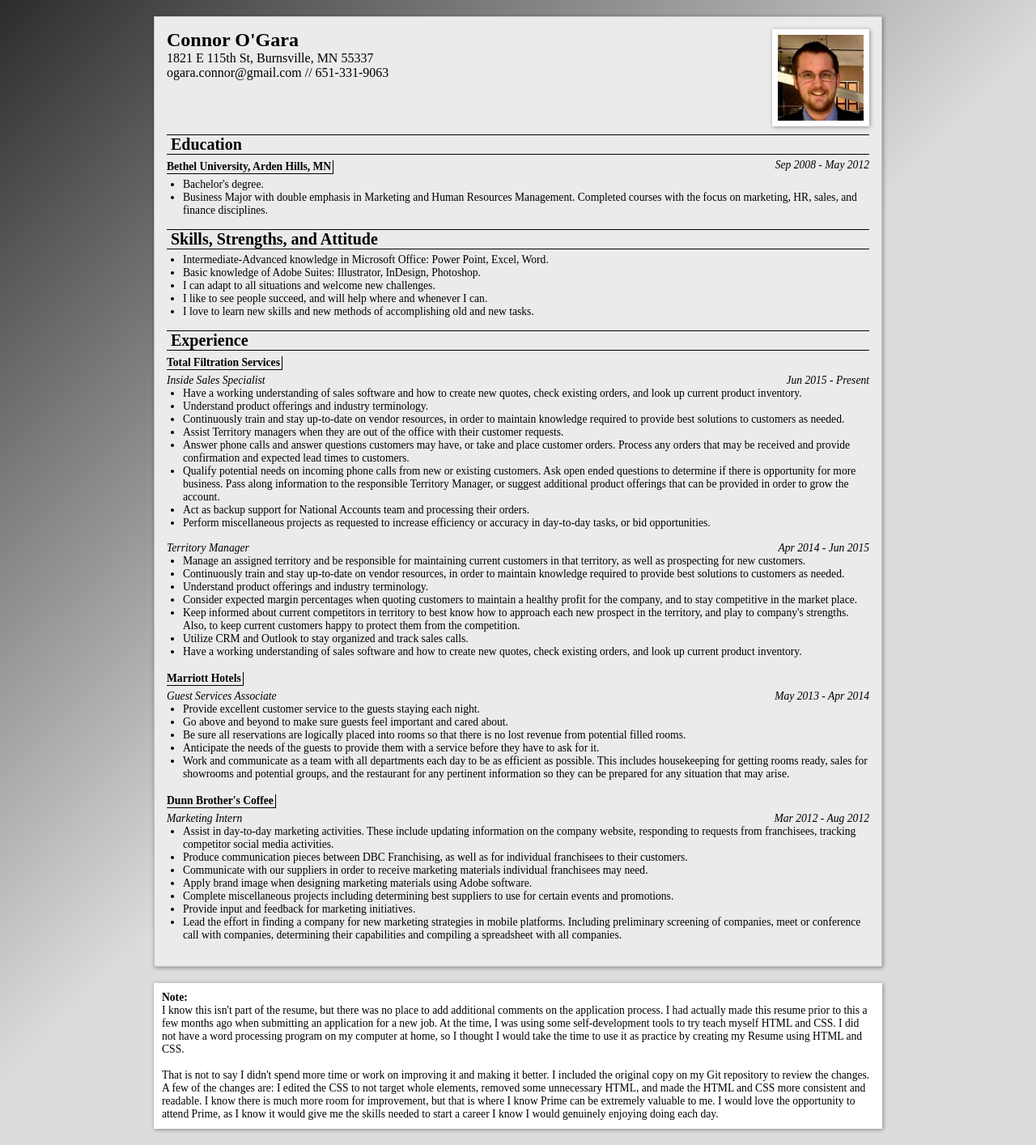
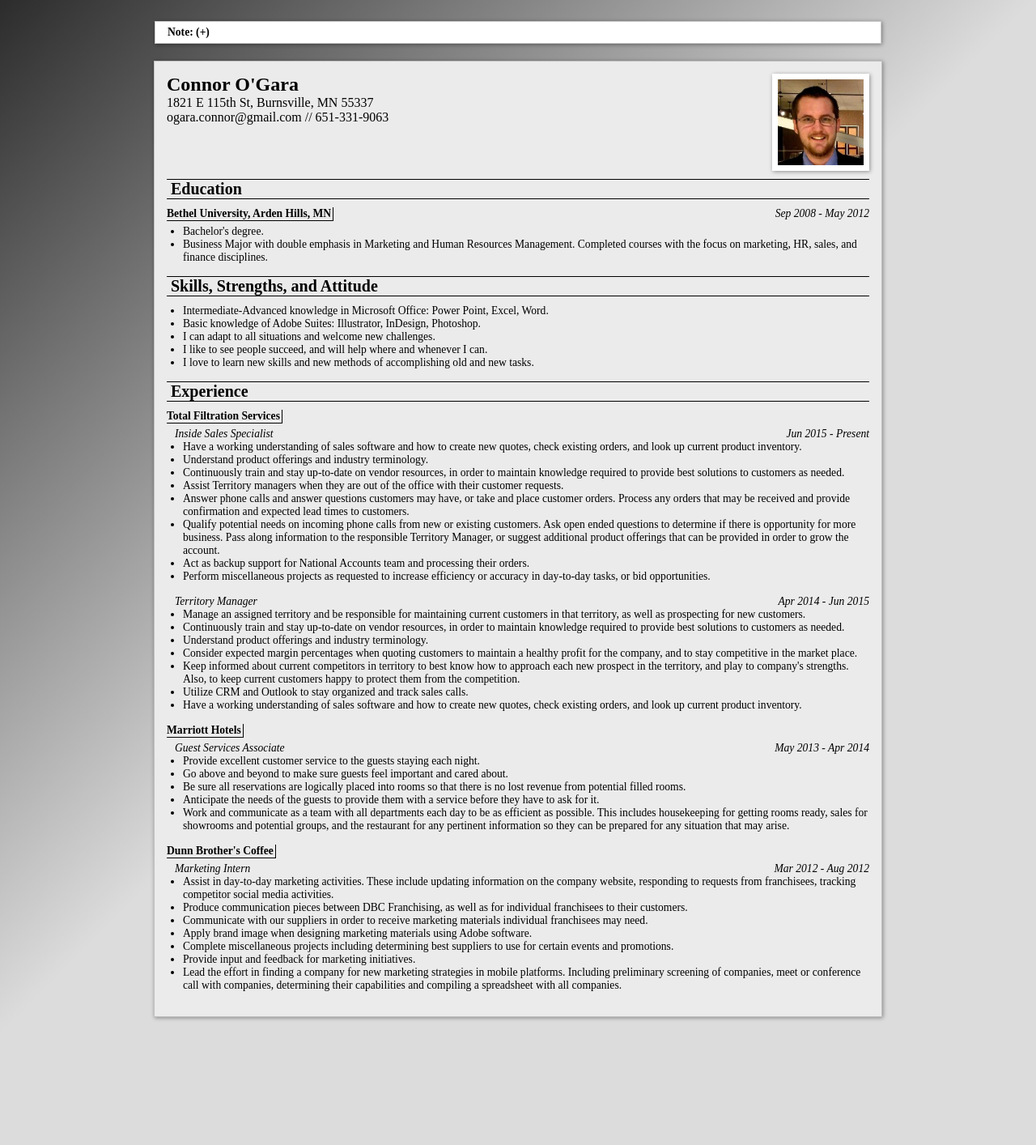
Before and after one commit to cogara/Resume, a website: page src/index.html in a window 1280 px wide. Shown: the whole page at 81% size. After the commit the page ends 1276 px from the top, so only its background shows below. Drawn offline with nearby package versions, Linux system fonts and the light colour scheme; files that its build step writes are made by us from their sources.

Commit message:
stylistic changes, CSS flow changes - order

```diff
--- a/src/index.html
+++ b/src/index.html
@@ -5,8 +5,27 @@
     <link rel="stylesheet" type="text/css" href="css/styles.css"></link>
 </head>
 <body>
+
+
 <div class="container">
-
+  <!-- *** Side-note - additional feedback *** -->
+    <div class="note">
+      <h4>Note: (+)</h4>
+      <p>I know this isn't part of the resume, but there was no place to add additional comments
+        on the application process. I had actually made this resume prior to this a few months ago
+        when submitting an application for a new job. At the time, I was using some self-development tools
+        to try teach myself HTML and CSS. I did not have a word processing program on my computer at home,
+        so I thought I would take the time to use it as practice by creating my Resume using HTML and CSS.
+        (I could have used Google Docs, but this was much more enjoyable to practice).
+      </p>
+      <p>
+        That is not to say I didn't spend more time or work on improving it and making it better. I included the original copy
+        on my <a href="https://github.com/cogara/Resume.git">Git repository</a> review the changes (Directory: Old). A few of the changes are: I edited the CSS to not target whole elements, removed
+        some unnecessary HTML, and made the HTML and CSS more consistent and readable. I know there is much more room for
+        improvement, but that is where I know Prime can be extremely valuable to me. I would love the opportunity to attend Prime,
+        as I know it would give me the skills needed to start a career I know I would genuinely enjoying doing each day.
+      </p>
+    </div>
 
 	<div class="myInfo">
 		<h1 class="name">Connor O'Gara</h1>
@@ -98,23 +117,7 @@
 
 </div>
 
-<!-- *** Side-note - additional feedback *** -->
-  <div class="note">
-    <h4>Note:</h4>
-    <p>I know this isn't part of the resume, but there was no place to add additional comments
-      on the application process. I had actually made this resume prior to this a few months ago
-      when submitting an application for a new job. At the time, I was using some self-development tools
-      to try teach myself HTML and CSS. I did not have a word processing program on my computer at home,
-      so I thought I would take the time to use it as practice by creating my Resume using HTML and CSS.
-    </p><br>
-    <p>
-      That is not to say I didn't spend more time or work on improving it and making it better. I included the original copy
-      on my Git repository to review the changes. A few of the changes are: I edited the CSS to not target whole elements, removed
-      some unnecessary HTML, and made the HTML and CSS more consistent and readable. I know there is much more room for
-      improvement, but that is where I know Prime can be extremely valuable to me. I would love the opportunity to attend Prime,
-      as I know it would give me the skills needed to start a career I know I would genuinely enjoying doing each day.
-    </p>
-  </div>
+
 
 
 </body>
--- a/src/scss/styles.scss
+++ b/src/scss/styles.scss
@@ -7,31 +7,44 @@
 body {
 	background-color:rgb(220, 220, 220);
 	background-image: linear-gradient(135deg, rgba(0,0,0,.8) 0%, rgba(220,220,220,.7) 50%);
+	position: relative;
 }
 
-.note {
-	background-color: rgb(255,255,255);
-	font-size: .85em;
-	min-width: 320px;
-	width: 95%;
-	max-width: 900px;
-	padding: 10px;
-	margin: 20px auto;
+.container, .note {
+	border: 1px solid rgba(150,150,150,.5);
 	box-shadow: 1px 1px 5px 0 rgba(0,0,0,.4);
 }
 
 .container {
+	position: relative;
 	min-width: 320px;
+	max-width: 900px;
+	margin: 75px auto 20px;
+	padding: 15px;
 	width: 95%;
-	max-width: 900px;
-	margin: 20px auto;
 	background-color: rgb(235,235,235);
-	padding: 15px;
-	border: 1px solid rgba(150,150,150,.5);
-	box-shadow: 1px 1px 5px 0 rgba(0,0,0,.4);
 }
 
+.note {
+	font-size: .85em;
+	background-color: white;
+	position: absolute;
+	left: 0;
+	top: -50px;
+	z-index: 2;
+	width: 100%;
+	padding: 5px 15px;
+}
 
+.note p {
+	display: none;
+	margin: 10px 0;
+	text-indent: 10px;
+}
+
+.note:hover h4 ~ p {
+	display: block;
+}
 
 .myInfo {
 	height: 100px;
@@ -42,12 +55,10 @@ body {
 	font-size: 1.5em;
 }
 
-
-
 .portrait {
 	position: absolute;
 	right: 0;
-	top: 0px;
+	top: 0;
 	height: 120px;
 	width: 120px;
 	border: 7px solid white;
@@ -63,7 +74,7 @@ body {
 	font-size: 1.25em;
 	border-top: 1px solid black;
 	border-bottom: 1px solid black;
-	margin: 10px 0px 5px;
+	margin: 10px 0px 10px;
 	text-indent: 5px;
 }
 
@@ -73,20 +84,16 @@ body {
 	border-right: 1px solid black;
 	border-bottom: 1px solid black;
 	padding-right: 2px;
-	margin: 2px 0 5px;
+	margin: 0 0 5px;
 }
 
 .title {
 	float: left;
 	clear: left;
-	// margin-left: 20px;
+	text-indent: 10px;
 	font-size: .85em;
 	font-style: italic;
 	font-weight: normal;
-	/*text-decoration: underline;*/
-	// border-right: 1px solid black;
-	// border-bottom: 1px solid black;
-	// padding-right: 2px;
 }
 
 .date {
@@ -95,14 +102,14 @@ body {
 	font-style: italic;
 }
 
-.task {
-	margin-left: 20px;
-}
-
 .description {
 	clear: both;
 	font-size: .85em;
 	margin-bottom: 15px;
+}
+
+.task {
+	margin-left: 20px;
 }
 
 @media all and (max-width: 475px) {
```
Also changed, not shown: dist/css/styles.css, dist/index.html.
